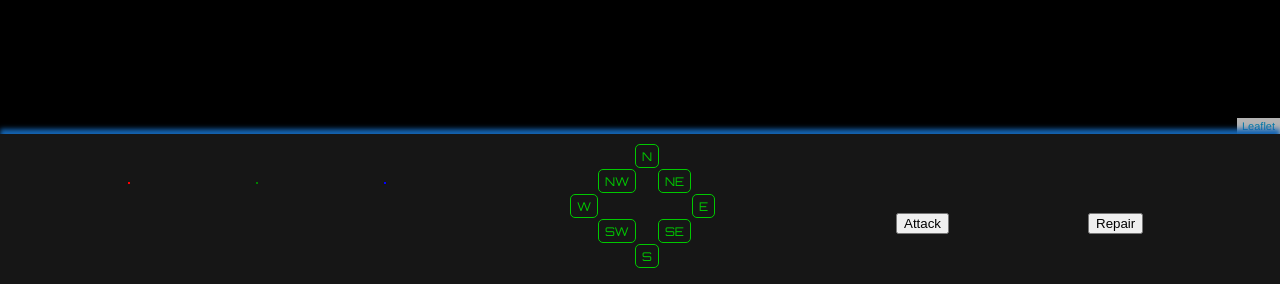
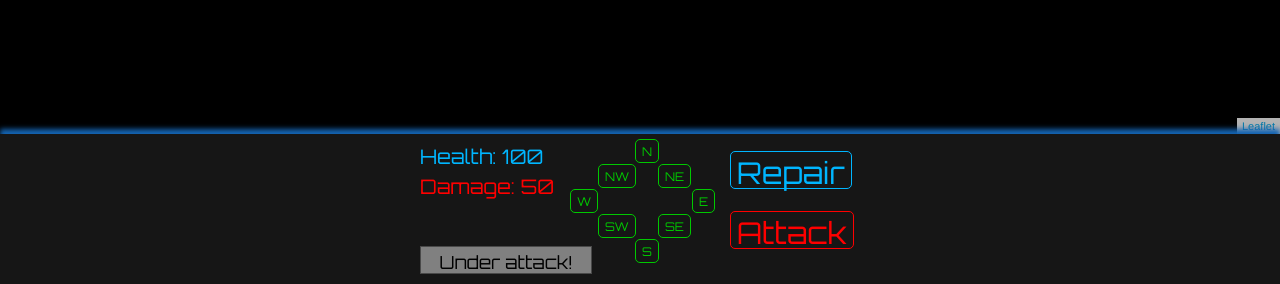
Before and after one commit to kestralttr/FirstMapGame, a plain HTML site: page index.html in a window 1280 px wide. Shown: the part 516-800 px from the top of the page. Drawn offline with nearby package versions, Linux system fonts and the light colour scheme.

Commit message:
completes console styling -- still need to connect status readout to game logic

```diff
--- a/html.css
+++ b/html.css
@@ -1,3 +1,8 @@
+
+body {
+  min-width: 480px;
+}
+
 #map {
   position:absolute;
   top:0;
@@ -19,7 +24,7 @@
   transform: translate(-75px,0);
 }
 
-#control-panel {
+#control-panel-container {
   position: fixed;
   bottom: 0;
   height: 150px;
@@ -28,6 +33,14 @@
   width:100%;
   z-index: 5;
   box-shadow: 0px -5px 5px rgb(20,100,178);
+}
+
+#control-panel {
+  position: relative;
+  margin:0 auto;
+  text-align: center;
+  width:450px;
+  height:145px;
 }
 
 .compass-button {
@@ -102,38 +115,91 @@
   transform: translateX(-19px);
 }
 
-#health-readout {
-  position: absolute;
-  bottom: 100px;
-  left: 10%;
-  border: 1px solid red;
-  color: white;
+#health-word {
+  font-family: 'Orbitron', sans-serif;
+  font-size: 20px;
 }
 
-#damage-readout {
+#health-readout-container {
+  font-family: 'Orbitron', sans-serif;
+  font-size: 20px;
   position: absolute;
-  bottom: 100px;
-  left: 20%;
-  border: 1px solid green;
-  color: white;
+  bottom: 110px;
+  left: 5px;
+  color: #00b6ff;
 }
 
-#game-condition {
+#damage-readout-container {
+  font-family: 'Orbitron', sans-serif;
+  font-size: 20px;
   position: absolute;
-  bottom: 100px;
-  left: 30%;
-  border: 1px solid blue;
-  color: white;
+  bottom: 80px;
+  left: 5px;
+  color: red;
+}
+
+#status-readout-container {
+  font-family: 'Orbitron', sans-serif;
+  font-size: 18px;
+  padding-top:4px;
+  position: absolute;
+  width: 170px;
+  bottom: 5px;
+  left: 5px;
+  border: 1px solid #494949;
+  color: black;
+  background-color: grey;
 }
 
 #attack-button {
   position: absolute;
-  bottom: 50px;
+  outline: none;
+  border:0px;
+  border-radius: 5px;
+  font-family: 'Orbitron', sans-serif;
+  font-size: 30px;
+  color: red;
+  background-color: Transparent;
+  border-radius: 5px;
+  border: 1px solid red;
+  line-height: 12px;
+  padding-top: 0.5em;
+  padding-bottom: 0.3em;
+  outline:none;
+  bottom: 30px;
   left: 70%;
+  width:auto;
+}
+
+#attack-button:hover{
+  cursor: pointer;
+  color: red;
+  border: 1px solid red;
+  box-shadow: 0px 0px 5px red;
 }
 
 #repair-button {
   position: absolute;
-  bottom: 50px;
-  left: 85%;
+  outline: none;
+  border:0px;
+  border-radius: 5px;
+  font-family: 'Orbitron', sans-serif;
+  color: #00b6ff;
+  background-color: Transparent;
+  border-radius: 5px;
+  border: 1px solid #00b6ff;
+  font-size: 30px;
+  line-height: 12px;
+  padding-top: 0.5em;
+  padding-bottom: 0.3em;
+  outline:none;
+  bottom: 90px;
+  left: 70%;
 }
+
+#repair-button:hover {
+  cursor: pointer;
+  color: #00b6ff;
+  border: 1px solid #00b6ff;
+  box-shadow: 0px 0px 5px #00b6ff;
+}
--- a/index.html
+++ b/index.html
@@ -13,6 +13,8 @@
   <body style="margin:0 0 0 0;height:80%;">
 
     <div id="map"></div>
+
+    <div id="control-panel-container">
 
       <div id="control-panel">
 
@@ -30,13 +32,18 @@
         <button id="attack-button">Attack</button>
         <button id="repair-button">Repair</button>
 
-      <div id="health-readout">
+        <div id="health-readout-container">
+          <span id="health-word">Health: </span><span id="health-readout">100</span>
         </div>
 
-      <div id="damage-readout">
+        <div id="damage-readout-container">
+          <span id="damage-word">Damage: </span><span id="damage-readout">50</span>
         </div>
 
-      <div id="game-condition">
+        <div id="status-readout-container">
+          <span>Under attack!</span>
+        </div>
+
       </div>
 
     </div>
@@ -155,7 +162,7 @@
 
     let checkGameCondition = function(markerStats,alienStatsArray,alienVarArray) {
       if(parseInt(markerStats.health) < 1) {
-        $("#game-condition").html("You lose!");
+        $("#status-readout").html("You lose!");
       }
 
       alienStatsArray.forEach(function(alienStats,idx) {
@@ -210,9 +217,14 @@
 
     let markerRepair = function(markerStats) {
       if(markerStats.health + 10 > 100) {
-        marketStats = 100;
+        markerStats = 100;
       } else {
         markerStats.health += 10;
+      }
+      if(markerStats.dmg + 3 > 50) {
+        markerStats = 50;
+      } else {
+        markerStats.dmg += 3;
       }
     };
 
```
Lines whose indentation alone changed are shown as unchanged.
